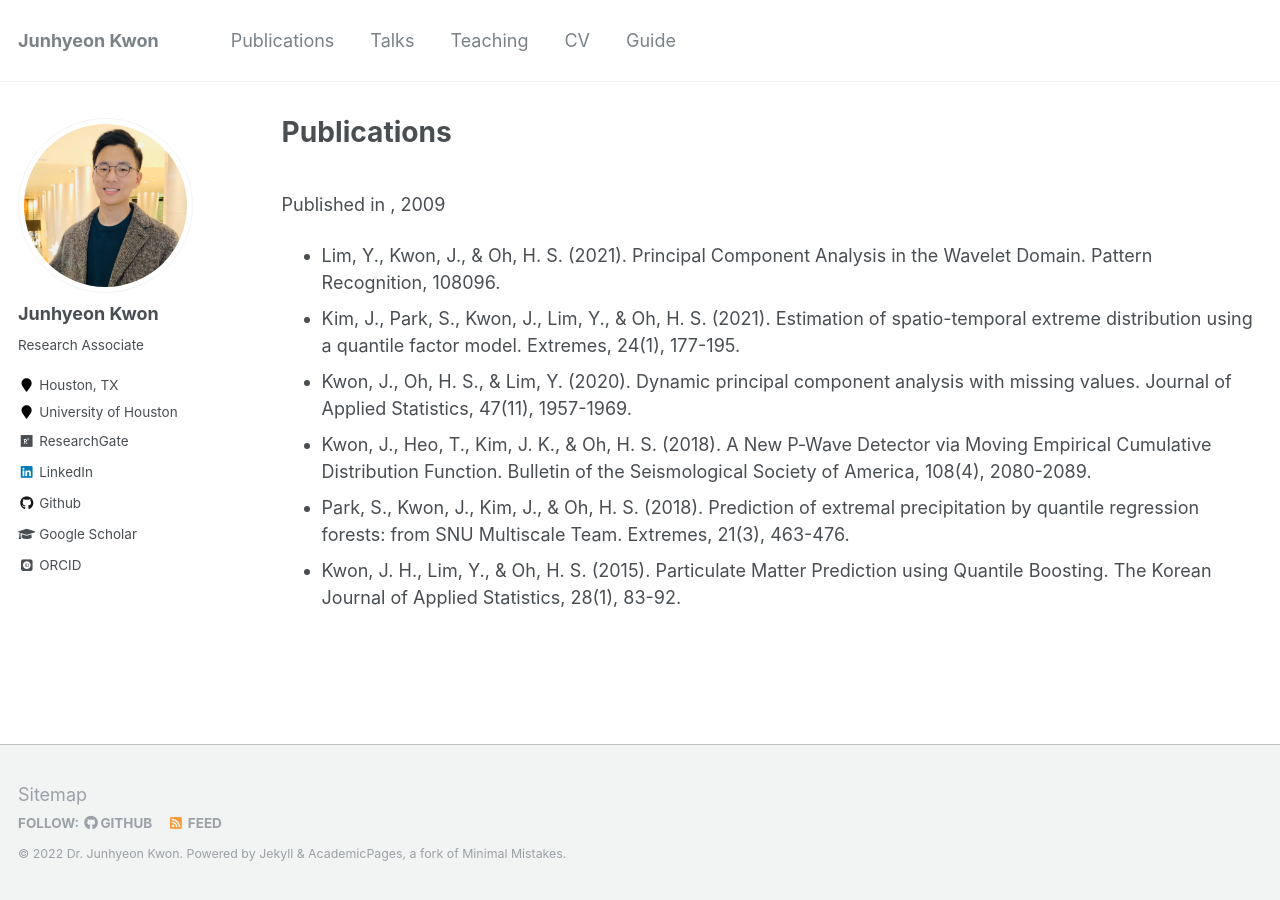
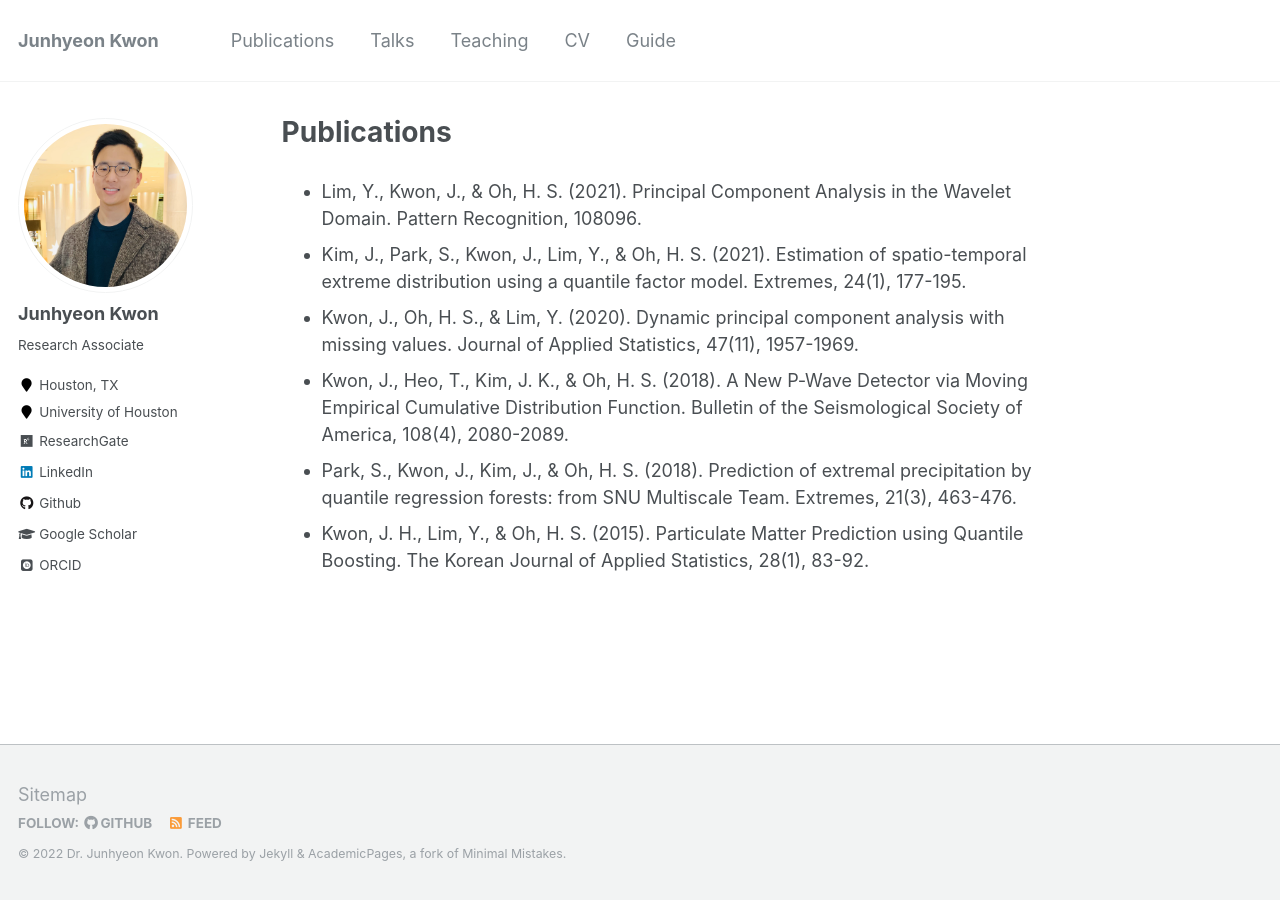
Before and after one commit to JunhyeonKwon/junhyeonkwon.github.io, a Jekyll site: the page built from _pages/publications.md, in a window 1280 px wide. Built offline with Jekyll 4.4.1, drawn with Linux system fonts in a browser that asks for light colours; some web fonts are replaced.

Commit message:
Update publications.md

```diff
--- a/_pages/publications.md
+++ b/_pages/publications.md
@@ -1,16 +1,12 @@
 ---
-layout: archive
 title: "Publications"
 permalink: /publications/
 author_profile: true
 ---
 
-{% if author.googlescholar %}
-  You can also find my articles on <u><a href="{{author.googlescholar}}">my Google Scholar profile</a>.</u>
-{% endif %}
-
-{% include base_path %}
-
-{% for post in site.publications reversed %}
-  {% include archive-single.html %}
-{% endfor %}
+- Lim, Y., Kwon, J., & Oh, H. S. (2021). Principal Component Analysis in the Wavelet Domain. Pattern Recognition, 108096.
+- Kim, J., Park, S., Kwon, J., Lim, Y., & Oh, H. S. (2021). Estimation of spatio-temporal extreme distribution using a quantile factor model. Extremes, 24(1), 177-195.
+- Kwon, J., Oh, H. S., & Lim, Y. (2020). Dynamic principal component analysis with missing values. Journal of Applied Statistics, 47(11), 1957-1969.
+- Kwon, J., Heo, T., Kim, J. K., & Oh, H. S. (2018). A New P‐Wave Detector via Moving Empirical Cumulative Distribution Function. Bulletin of the Seismological Society of America, 108(4), 2080-2089.
+- Park, S., Kwon, J., Kim, J., & Oh, H. S. (2018). Prediction of extremal precipitation by quantile regression forests: from SNU Multiscale Team. Extremes, 21(3), 463-476.
+- Kwon, J. H., Lim, Y., & Oh, H. S. (2015). Particulate Matter Prediction using Quantile Boosting. The Korean Journal of Applied Statistics, 28(1), 83-92.
```
